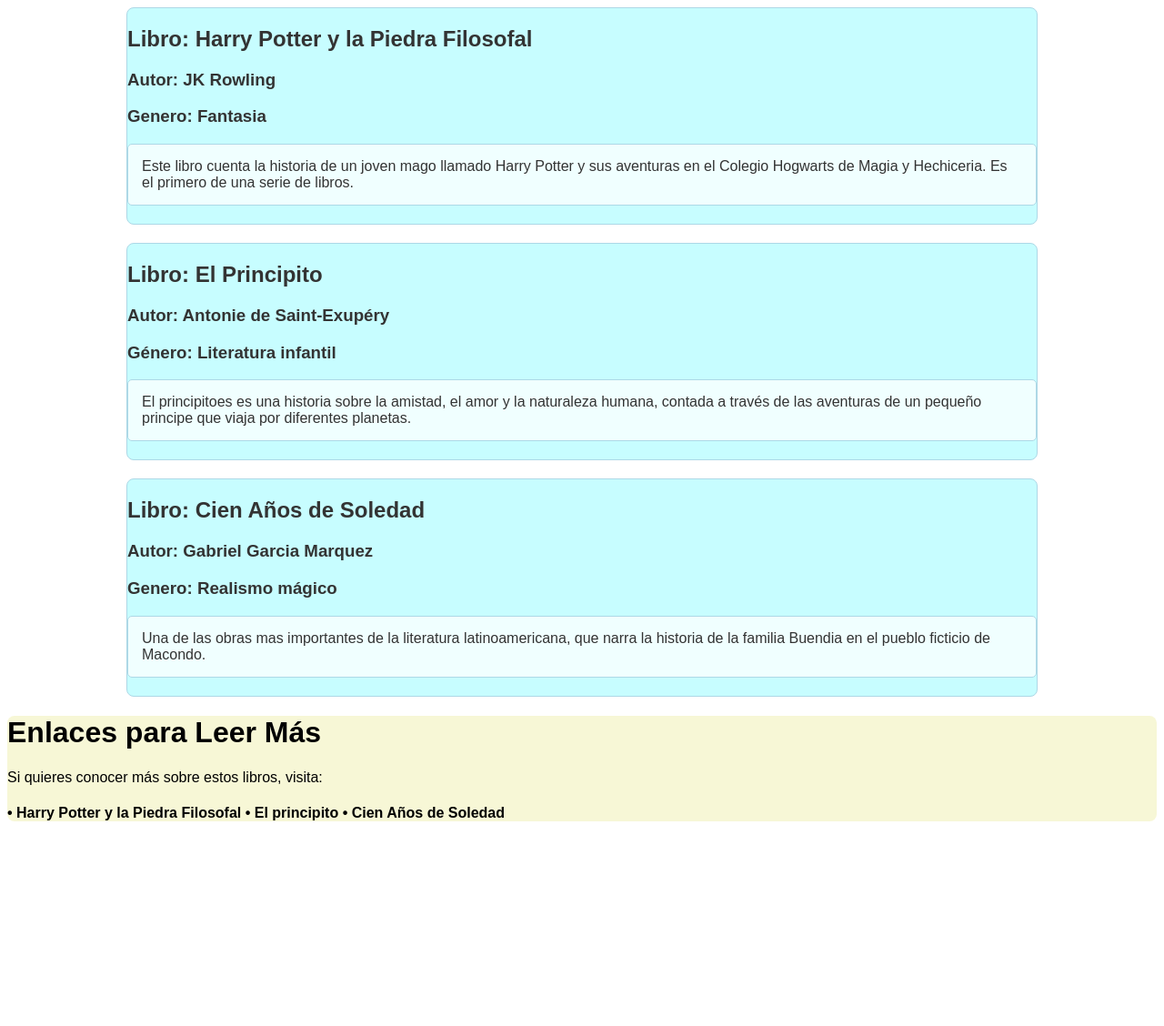
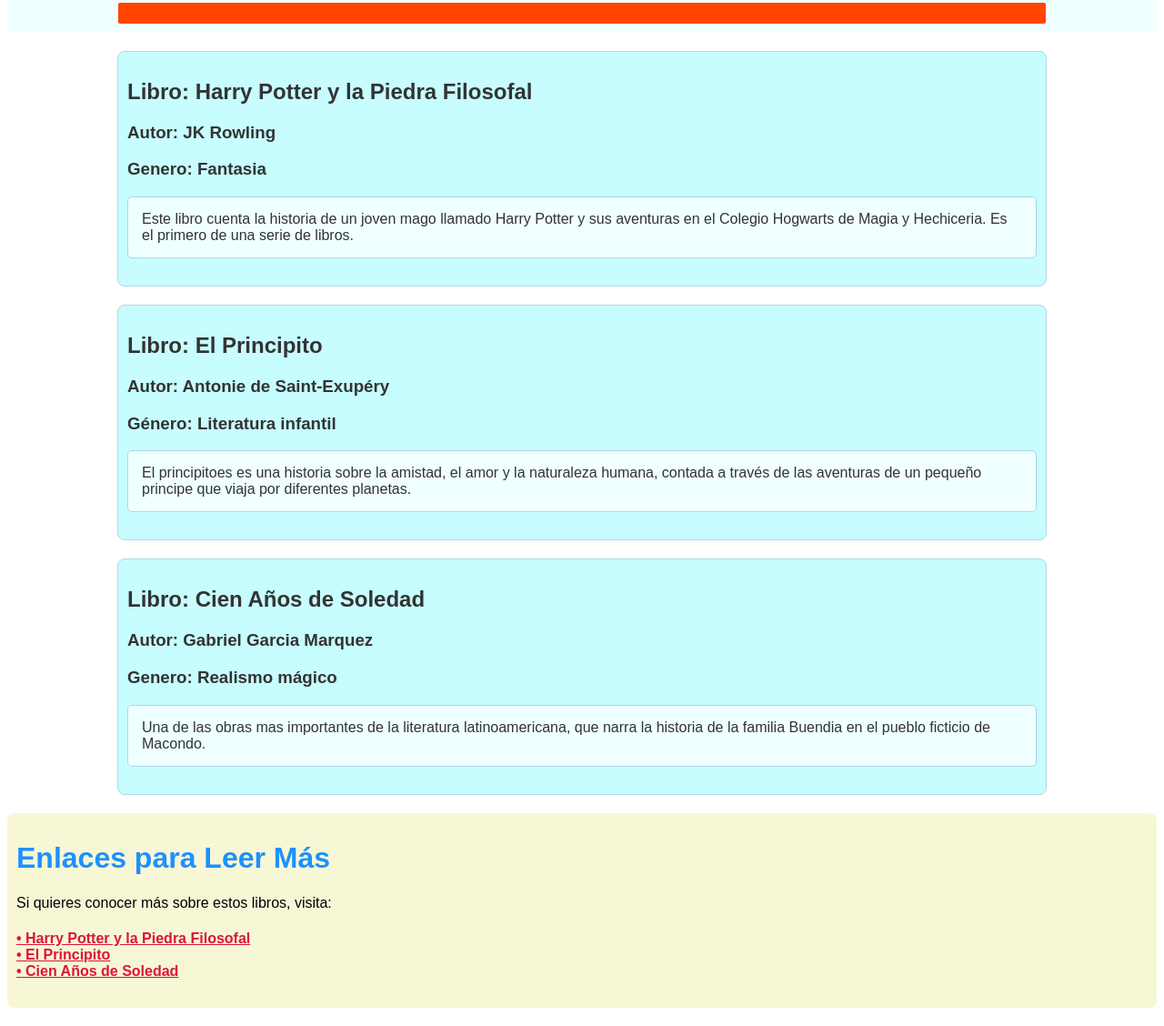
Before and after one commit to juanlarigac-star/Firstpage, a plain HTML site: page index.html in a window 1280 px wide. Shown: the part 95-1223 px from the top of the page at 91% size. Before the commit the page ends 1019 px from the top, so only its background shows below. Drawn offline with Linux system fonts and the light colour scheme.

Commit message:
Correcion N1

```diff
--- a/estilos.css
+++ b/estilos.css
@@ -4,7 +4,7 @@
     color: orangered;
     font-family: 'Playfair Display', serif;
     text-align: center;
-    padding: auto;
+    padding: 10px;
 }
 
 .linea{
@@ -14,6 +14,7 @@
     margin: 12px;
     border-radius: 2px;
     margin: auto;
+    padding: 10px;
 
 }
 
@@ -21,7 +22,7 @@
     background-color: hsl(182, 100%, 89%);
     border: 1px solid #add8e6;
     border-radius: 8px;
-    padding: auto;
+    padding: 10px;
     font-family: Arial, Helvetica, sans-serif;
     color: #333;
     max-width: 1000px;
@@ -44,8 +45,19 @@
     background-color: rgb(247, 247, 214);
     border: 1px;
     border-radius: 8px;
-    padding: auto;
+    padding: 10px;
     font-family: Arial, Helvetica, sans-serif;
     max-width: 1000;
     margin: 20px auto;
 }
+
+.enlaces{
+    color: dodgerblue;
+}
+
+
+
+a{
+    color: crimson;
+    tex
+}
--- a/index.html
+++ b/index.html
@@ -43,19 +43,6 @@
             </div>
 
         </div>
-        <div class="pie">
-            <h1>Enlaces para Leer Más</h1>
-            <p>Si quieres conocer más sobre estos libros, visita:</p>
-
-            <h4 class="enlaces">
-                •   Harry Potter y la Piedra Filosofal
-
-                •   El principito
-
-                •   Cien Años de Soledad
-            </h4>
-
-        </div>
 
 
 
@@ -64,4 +51,25 @@
 
     </div>
 </body>
+<footer>
+    <div class="pie">
+            <h1 class=" enlaces">Enlaces para Leer Más</h1>
+            <p>Si quieres conocer más sobre estos libros, visita:</p>
+
+            <h4>
+                <td>
+                    <a href="">•   Harry Potter y la Piedra Filosofal</a>  <br>
+                </td>
+                <td>
+                    <a href="">•   El Principito</a>  <br>
+                </td>
+                <td>
+                    <a href="">•   Cien Años de Soledad</a>
+                </td>
+
+
+            </h4>
+
+        </div>
+</footer>
 </html>
```
